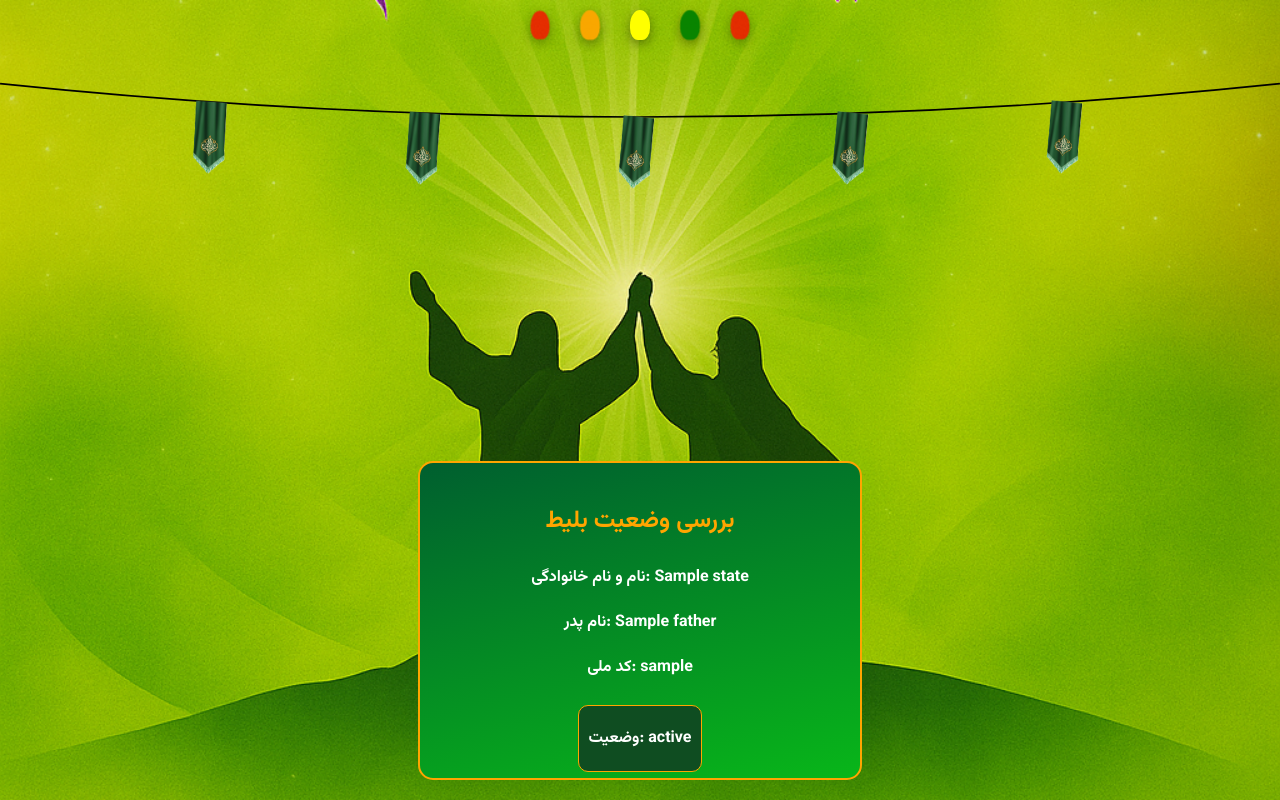
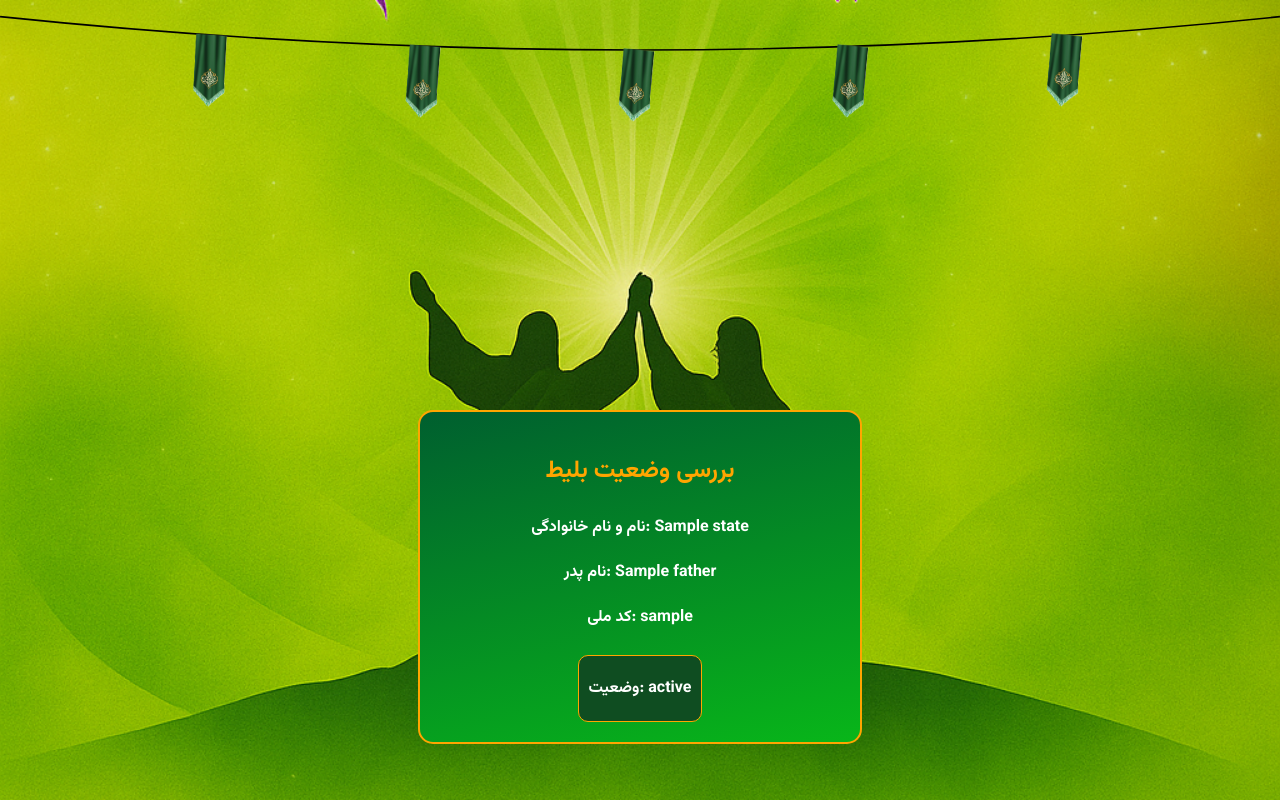
Before and after one commit to Devgodot/mesbah, a Flask app: template templates/check_ticket.html in a window 1280 px wide. Run offline with Flask 3, Linux system fonts and the light colour scheme; the template is opened without the code that fills it: most values are stand-ins (such as "Sample title", 1, 10 or a date in 2020); parts of the project's set-up code (start-up, migrations or seed data) failed here and were passed over; some libraries are stand-ins or nearby versions.

Commit message:
update files

```diff
--- a/templates/check_ticket.html
+++ b/templates/check_ticket.html
@@ -109,34 +109,6 @@
     align-items: center;
     justify-content: flex-start;
     }
-    .lights-line {
-      width: 100%;
-      height: 60px;
-      background: transparent;
-      position: relative;
-      display: flex;
-      justify-content: center;
-      gap: 30px;
-      margin-top: 10px;
-    }
-
-    .light {
-      width: 20px;
-      height: 30px;
-      background: red;
-      border-radius: 50% 50% 40% 40%;
-      box-shadow: 0 4px 12px rgba(0,0,0,0.4);
-      animation: blink 1.5s infinite ease-in-out alternate;
-    }
-    .light:nth-child(2) { background: orange; animation-delay: 0.3s; }
-    .light:nth-child(3) { background: yellow; animation-delay: 0.6s; }
-    .light:nth-child(4) { background: green; animation-delay: 0.9s; }
-    .light:nth-child(5) { background: red; animation-delay: 1.2s; }
-
-    @keyframes blink {
-      0% { opacity: 1; transform: scale(1); }
-      100% { opacity: 0.3; transform: scale(0.85); }
-    }
 
     .banner-line {
         position: relative;
@@ -216,8 +188,8 @@
       display: flex;
       flex-direction: column;
       align-items: center;
-      max-height: 50vh;
-      overflow-y: auto;
+      max-height: 40vh;
+      overflow-y: none;
 
     }
 
@@ -302,15 +274,6 @@
   </style>
 </head>
 <body>
-
-  <div class="lights-line">
-    <div class="light"></div>
-    <div class="light"></div>
-    <div class="light"></div>
-    <div class="light"></div>
-    <div class="light"></div>
-  </div>
-
   <div class="banner-line">
     <svg id="rope" viewBox="0 0 1000 120" preserveAspectRatio="none">
         <path id="rope-path" d="M0,20 Q500,100 1000,20" stroke="black" stroke-width="2" fill="none" />
```
